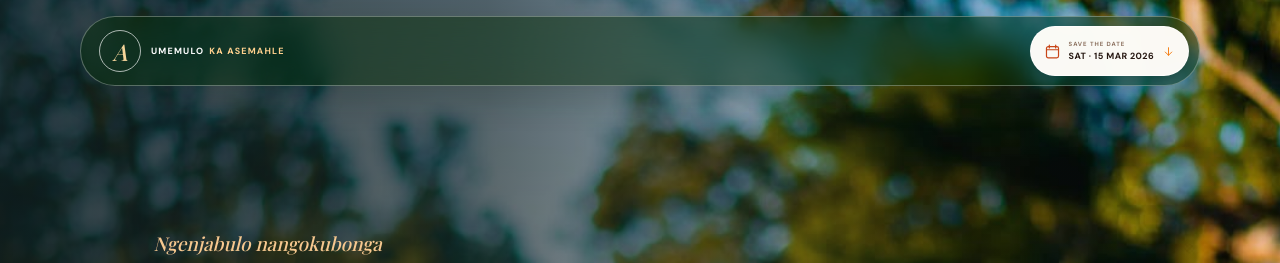
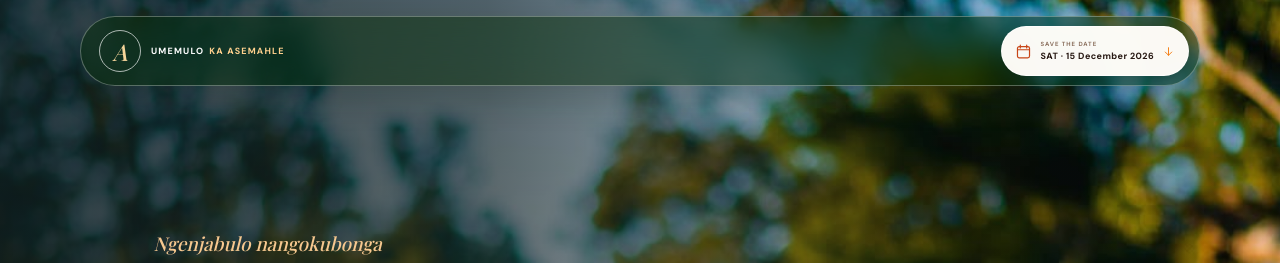
Before and after one commit to peacemaker-dev/test-invite, a plain HTML site: page index.html in a window 1280 px wide. Shown: the top 263 px of the page. Drawn offline with nearby package versions, Linux system fonts and the light colour scheme.

Commit message:
Updated date q

```diff
--- a/index.html
+++ b/index.html
@@ -27,7 +27,7 @@
         <rect x="3.5" y="5" width="17" height="16" rx="2.5"></rect>
         <path d="M7.5 3v4M16.5 3v4M4 9.5h16"></path>
       </svg>
-      <span class="top-date-copy" lang="en"><small>SAVE THE DATE</small><strong>SAT · 15 MAR 2026</strong></span>
+      <span class="top-date-copy" lang="en"><small>SAVE THE DATE</small><strong>SAT · 15 December 2026</strong></span>
       <svg class="top-date-arrow" aria-hidden="true" viewBox="0 0 24 24"><path d="M12 5v14M6 13l6 6 6-6"></path></svg>
     </a>
   </header>
```
